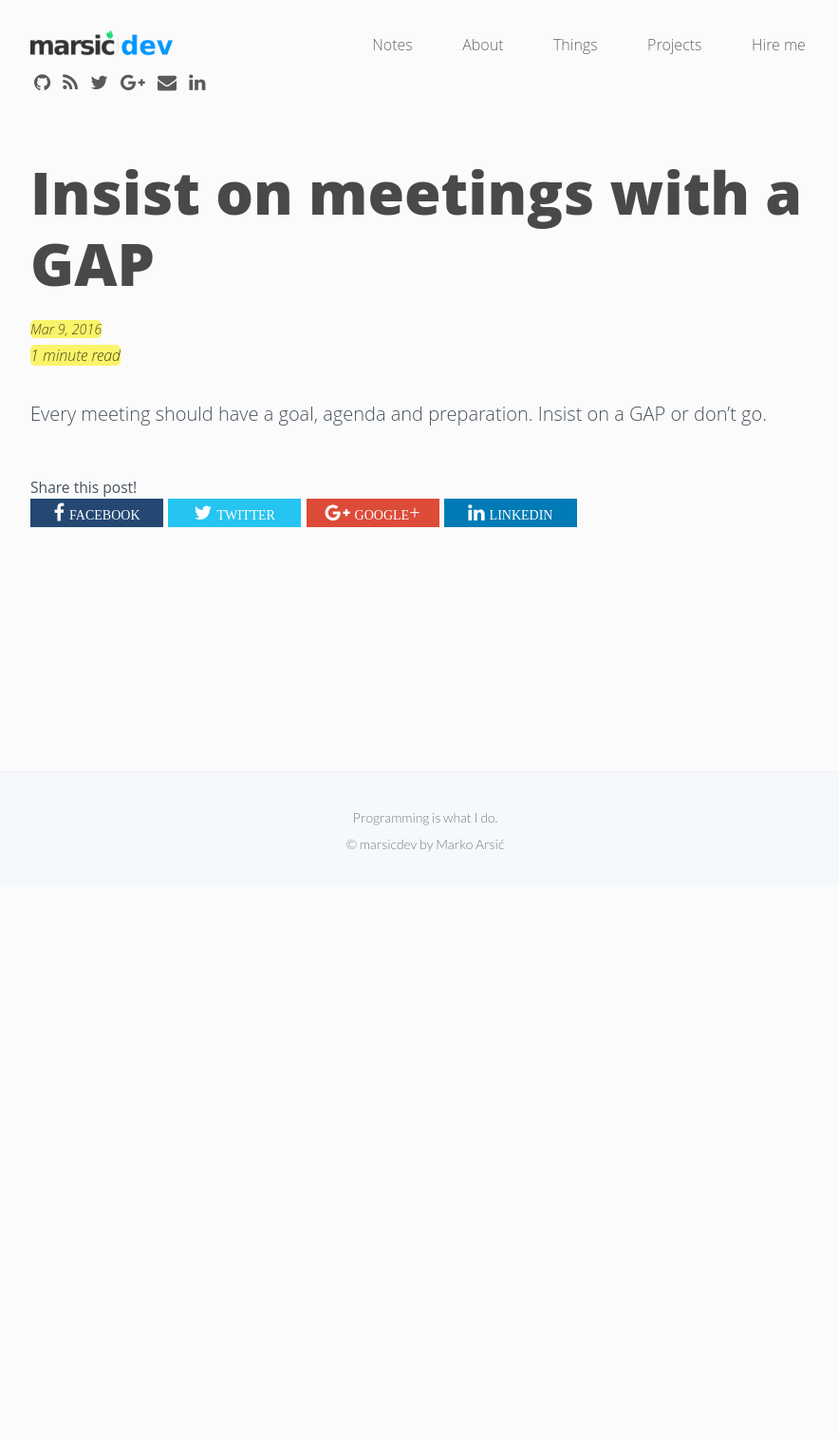
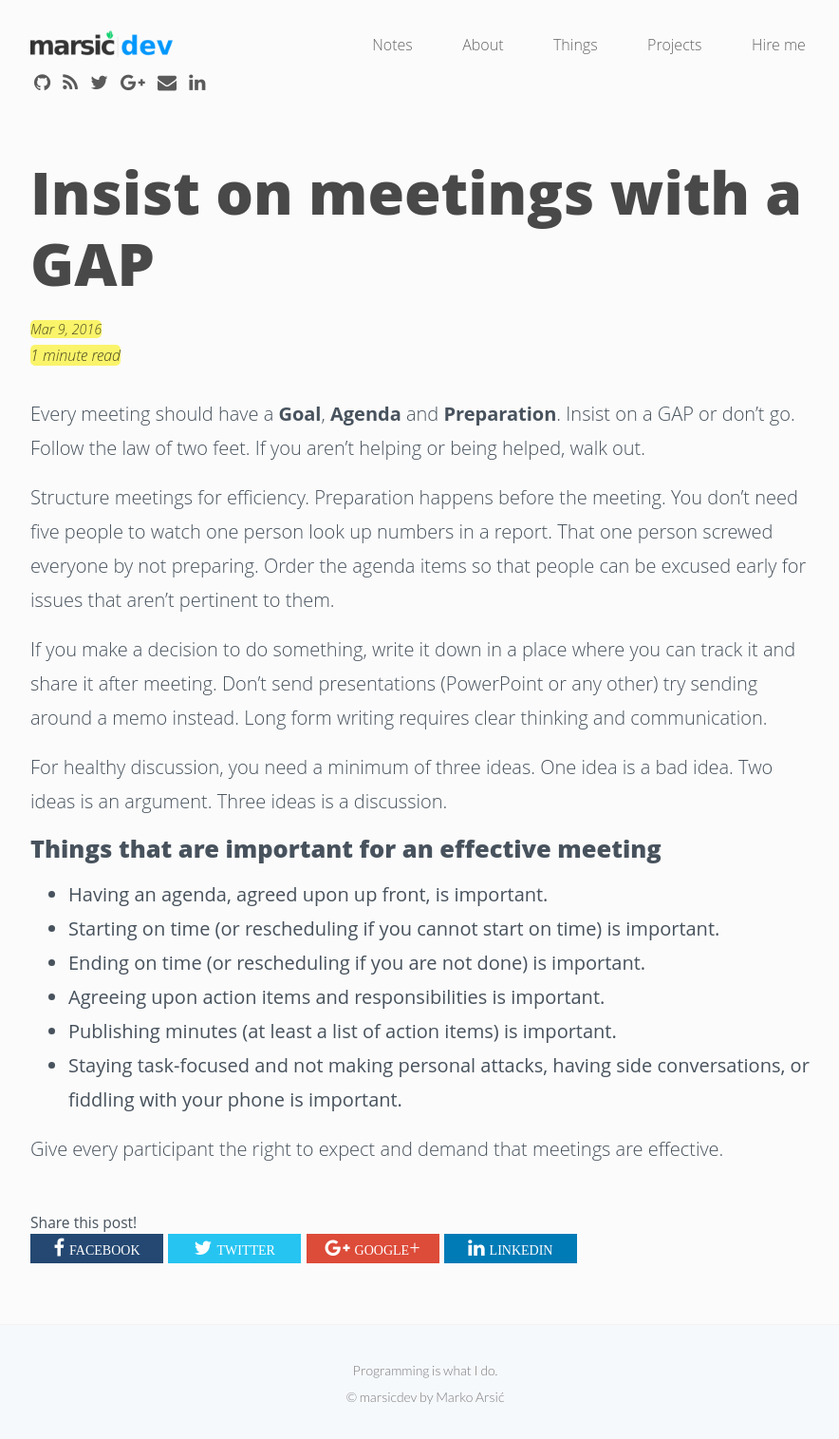
Before and after one commit to marsicdev/marsicdev.github.io, a Jekyll site: the page built from _posts/2016-03-09-meetings-with-gap.md, in a window 1280 px wide. Shown: the whole page at 95% size, without its empty margins (192-1076 px from the left). Built offline with Jekyll 4.4.1, drawn with Linux system fonts in a browser that asks for light colours; nearby versions of some CDN libraries; before the commit the page ends 933 px from its top, so only the background shows below that.

Commit message:
Update 2016-03-09-meetings-with-gap.md

```diff
--- a/_posts/2016-03-09-meetings-with-gap.md
+++ b/_posts/2016-03-09-meetings-with-gap.md
@@ -6,4 +6,22 @@ author:     "Marko Arsic"
 summary:	  If you’re going to have a meeting, you should get something out of it.
 ---
 
-Every meeting should have a goal, agenda and preparation. Insist on a GAP or don’t go.
+Every meeting should have a **Goal**, **Agenda** and **Preparation**. Insist on a GAP or don’t go. Follow the law of two feet. If you aren’t helping or being helped, walk out.
+
+Structure meetings for efficiency. Preparation happens before the meeting. You don’t need five people to watch one person look up numbers in a report. That one person screwed everyone by not preparing. Order the agenda items so that people can be excused early for issues that aren’t pertinent to them.
+
+If you make a decision to do something, write it down in a place where you can track it and share it after meeting.
+Don't send presentations (PowerPoint or any other) try sending around a memo instead. Long form writing requires clear thinking and communication.
+
+For healthy discussion, you need a minimum of three ideas. One idea is a bad idea. Two ideas is an argument. Three ideas is a discussion.
+
+#### Things that are important for an effective meeting
+
+* Having an agenda, agreed upon up front, is important.
+* Starting on time (or rescheduling if you cannot start on time) is important.
+* Ending on time (or rescheduling if you are not done) is important.
+* Agreeing upon action items and responsibilities is important.
+* Publishing minutes (at least a list of action items) is important.
+* Staying task-focused and not making personal attacks, having side conversations, or fiddling with your phone is important.
+
+Give every participant the right to expect and demand that meetings are effective.
```
